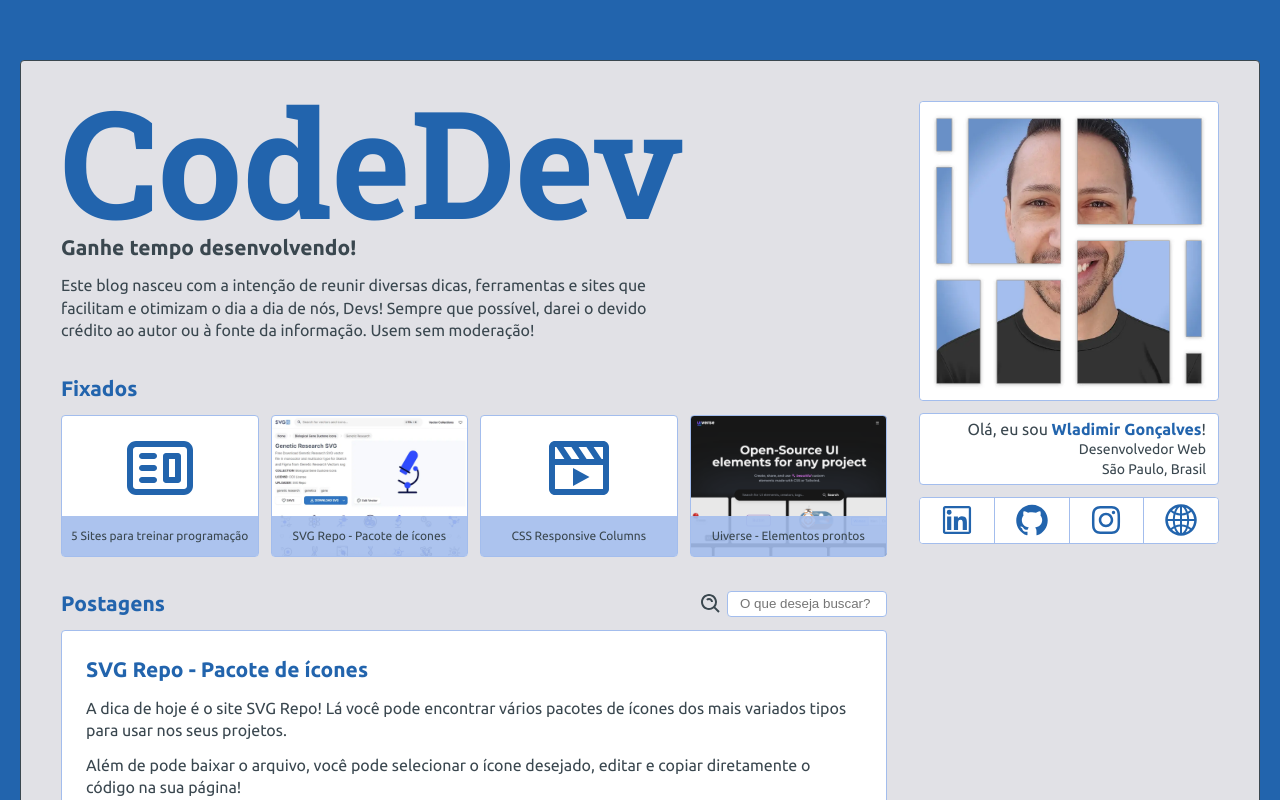
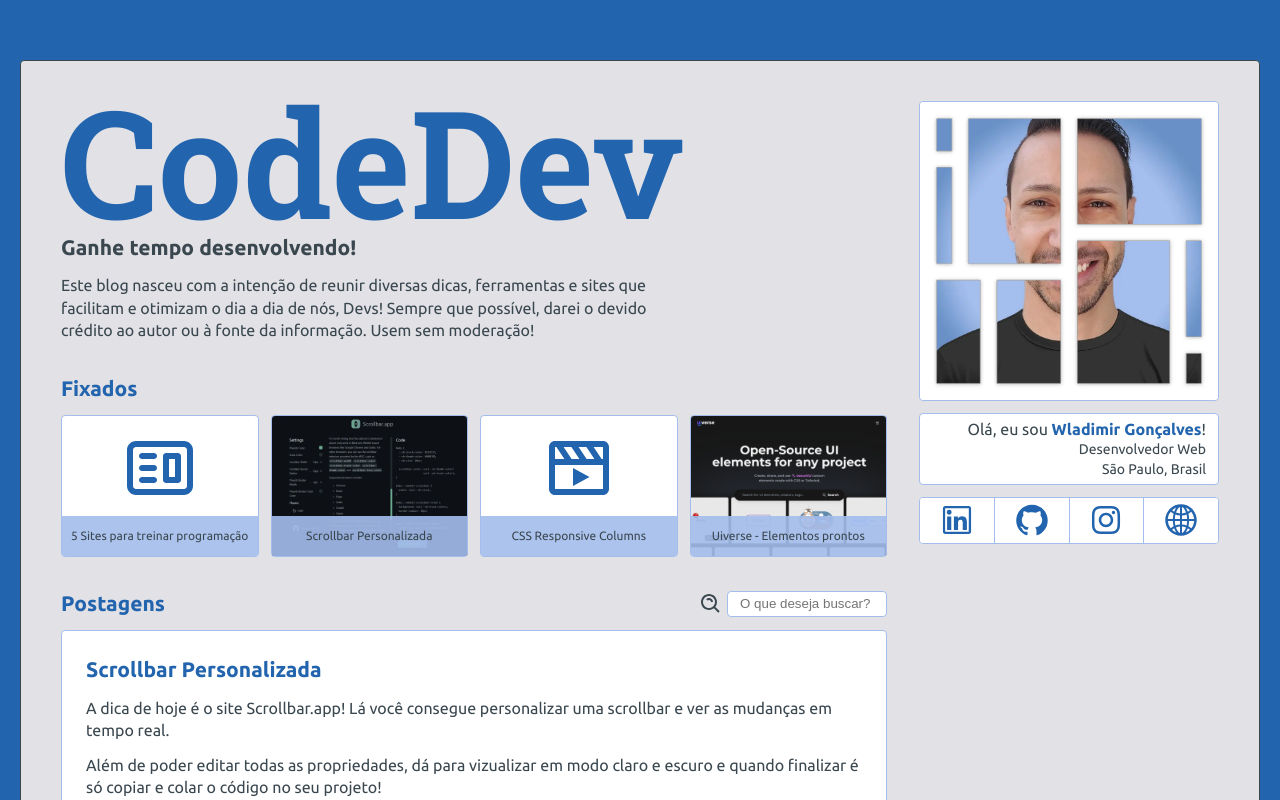
Before and after one commit to codewlad/codedev, a React (Vite) app in the folder web/: page / in a window 1280 px wide. Shown: the top 800 px of the page. Built offline with nearby package versions, Linux system fonts and the light colour scheme.

Commit message:
New post: Custom scroolbar

```diff
--- a/web/src/components/Posts/posts.tsx
+++ b/web/src/components/Posts/posts.tsx
@@ -245,7 +245,7 @@
 		title: 'SVG Repo - Pacote de ícones',
 		intro: 'A dica de hoje é o site SVG Repo! Lá você pode encontrar vários pacotes de ícones dos mais variados tipos para usar nos seus projetos.',
 		description:
-			'Além de pode baixar o arquivo, você pode selecionar o ícone desejado, editar e copiar diretamente o código na sua página!',
+			'Além de poder baixar o arquivo, você pode selecionar o ícone desejado, editar e copiar diretamente o código na sua página!',
 		callToAction: 'Confira aqui: ',
 		images: [
 			{
@@ -266,6 +266,32 @@
 		},
 		postType: 'website',
 	},
+	{
+		post_id: 'scrollbar-0011',
+		title: 'Scrollbar Personalizada',
+		intro: 'A dica de hoje é o site Scrollbar.app! Lá você consegue personalizar uma scrollbar e ver as mudanças em tempo real.',
+		description:
+			'Além de poder editar todas as propriedades, dá para vizualizar em modo claro e escuro e quando finalizar é só copiar e colar o código no seu projeto!',
+		callToAction: 'Confira aqui: ',
+		images: [
+			{
+				image: 'scrollbar-01.webp',
+				alt: 'Página inicial do site',
+			},
+			{
+				image: 'scrollbar-02.webp',
+				alt: 'Editando o ícone',
+			},
+		],
+		video: '',
+		link: 'scrollbar.app',
+		listOfLinks: [],
+		credits: {
+			creditsName: '',
+			creditsAddress: '',
+		},
+		postType: 'website',
+	},
 ];
 
 export const ListOfPosts = Posts.slice(0).reverse();
--- a/web/src/pages/Home/index.tsx
+++ b/web/src/pages/Home/index.tsx
@@ -49,7 +49,7 @@
 
 	const pinnedPosts: string[] = [
 		'trainprogramming-0009',
-		'svgrepo-0010',
+		'scrollbar-0011',
 		'cssflexbox-0008',
 		'uiverse-0007',
 	];
```
Also changed, not shown: web/public/scrollbar-01.webp (added), web/public/scrollbar-02.webp (added).
